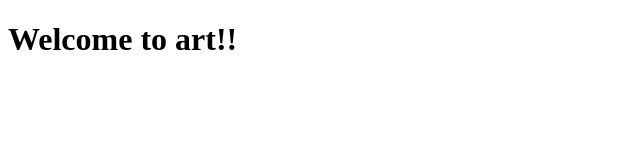
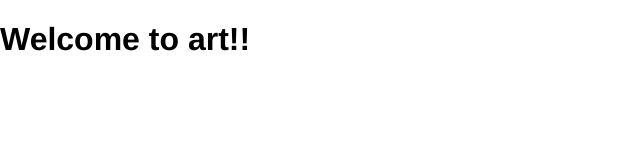
Before and after one commit to artronics/ngrx-cashplay, an Angular app: page / in a window 1280 px wide. Shown: the top 160 px of the page, without its empty margins (0-640 px from the left). Built offline with nearby package versions, Linux system fonts and the light colour scheme.

Commit message:
initial commit

```diff
--- /dev/null
+++ b/src/_variables.scss
@@ -0,0 +1,9 @@
+
+$border-color: darkgrey;
+
+$hover-color: rgba(209, 209, 209, 0.59);
+$nav-hover-color: $hover-color;
+
+$error-color: firebrick;
+$success-color: limegreen;
+$info-text-color: grey;
--- a/src/main.ts
+++ b/src/main.ts
@@ -3,6 +3,7 @@ import { platformBrowserDynamic } from '@angular/platform-browser-dynamic';
 
 import { AppModule } from './app/app.module';
 import { environment } from './environments/environment';
+import 'hammerjs';
 
 if (environment.production) {
   enableProdMode();
--- a/src/styles.scss
+++ b/src/styles.scss
@@ -1 +1,7 @@
-/* You can add global styles to this file, and also import other style files */
+@import "variables";
+@import "~@angular/material/prebuilt-themes/indigo-pink.css";
+
+body {
+  margin:0;
+  font-family: Helvetica;
+}
```
Also changed, not shown: package.json (+9 -1 lines), 1 other file (tests, documents, lock files or other folders).
